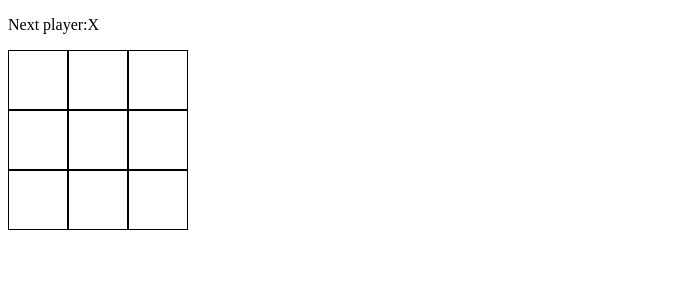
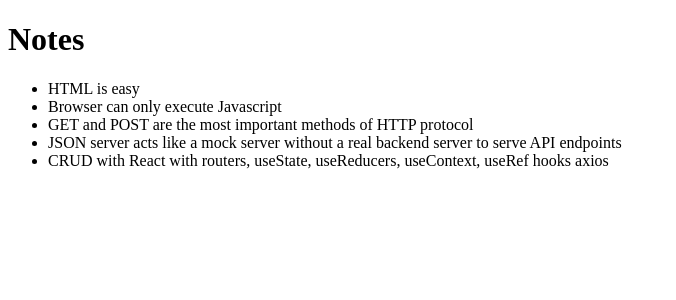
Before and after one commit to KumaranMba/react-exercises, a React (Vite) app: page / in a window 1280 px wide. Shown: the top 300 px of the page, without its empty margins (0-676 px from the left). Built offline with nearby package versions, Linux system fonts and the light colour scheme.

Commit message:
Read the notes -- CRUD

```diff
--- a/src/App.jsx
+++ b/src/App.jsx
@@ -1,84 +1,17 @@
 import React, { useState } from 'react';
-import "./Styles/App.css";
 
-function Button ({value,onClick}) {
-  return(<button className='square' onClick={onClick}>{value}</button>);
-}
-
-function App() {
-  const[square,setSquare] = useState(Array(9).fill(null));
-  const[XIsNext,setXIsNext] = useState(true);
-
-  const handleClick = (i) => {
-    console.log(i,"clicked");
-
-
-    const nextSquare = square.slice();
-    if(square[i] || checkWinner(square) ) {
-      return;
-    }
-
-    if(XIsNext){
-      nextSquare[i] = "X";
-    }else{
-      nextSquare[i] = "O";
-    }
-
-    setSquare(nextSquare);
-    setXIsNext(!XIsNext);
-
-    console.log(square);
-
-  }
-  const checkWinner = (square) =>{
-      const lines = [
-        [0,1,2],
-        [3,4,5],
-        [6,7,8],
-        [0,3,6],
-        [1,4,7],
-        [2,5,8],
-        [0,4,8],
-        [2,4,6],
-      ];
-
-      for(let i=0; i<lines.length; i++){
-          const [a, b, c] = lines[i];
-        if(square[a] && square[a] == square[b] && square[a] == square[c]){
-          return square[a];
-        }
-      }
-
-  }
-
-  let winner = checkWinner(square);
-  let status;
-  if(winner){
-    status = "winner" + winner;
-  }else{
-    status = "Next player:" +(XIsNext? "X":"O");
-  }
-
+function App(props) {
+  console.log(props);
+  const[notes,setNotes] = useState(props.notes);
 
   return (
+    <div>
+          <h1>Notes</h1>
+        <ul> {notes.map((note)=>
+        {
+          return<li key= {note.id}>{note.content}</li>
 
-    <div>
-        <p>{status}</p>
-        <div className='row'>
-        <Button value={square[0]} onClick ={()=>handleClick(0)}/>
-        <Button value={square[1]} onClick ={()=>handleClick(1)}/>
-        <Button value={square[2]} onClick ={()=>handleClick(2)}/>
-        </div>
-        <div className='row'>
-        <Button value={square[3]} onClick ={()=>handleClick(3)}/>
-        <Button value={square[4]} onClick ={()=>handleClick(4)}/>
-        <Button value={square[5]} onClick ={()=>handleClick(5)}/>
-        </div>
-        <div className='row'>
-        <Button value={square[6]} onClick ={()=>handleClick(6)}/>
-        <Button value={square[7]} onClick ={()=>handleClick(7)}/>
-        <Button value={square[8]} onClick ={()=>handleClick(8)}/>
-        </div>
+          })}</ul>
     </div>
   )
 }
--- a/src/main.jsx
+++ b/src/main.jsx
@@ -2,6 +2,34 @@
 import ReactDOM from 'react-dom/client';
 import App from './App.jsx';
 
+const notes = [
+    {
+        id: 1,
+        content: 'HTML is easy',
+        important: true
+    },
+    {
+        id: 2,
+        content: 'Browser can only execute Javascript',
+        important: false
+    },
+    {
+        id: 3,
+        content: 'GET and POST are the most important methods of HTTP protocol',
+        important: true
+    },
+    {
+        id: 4,
+        content: 'JSON server acts like a mock server without a real backend server to serve API endpoints',
+        important: false
+    },
+    {
+        id: 5,
+        content: 'CRUD with React with routers, useState, useReducers, useContext, useRef hooks axios',
+        important: true
+    }
+]
+
 
 ReactDOM.createRoot(document.getElementById('root')).render(
-<App/> )
+<App notes={notes}/> )
```
